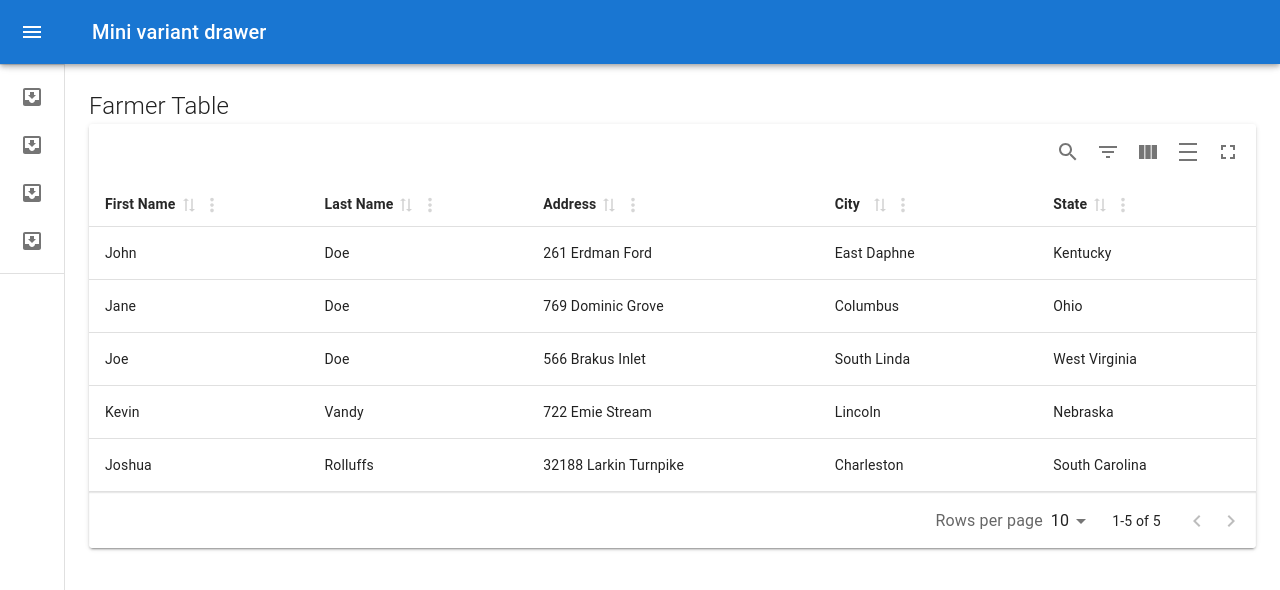
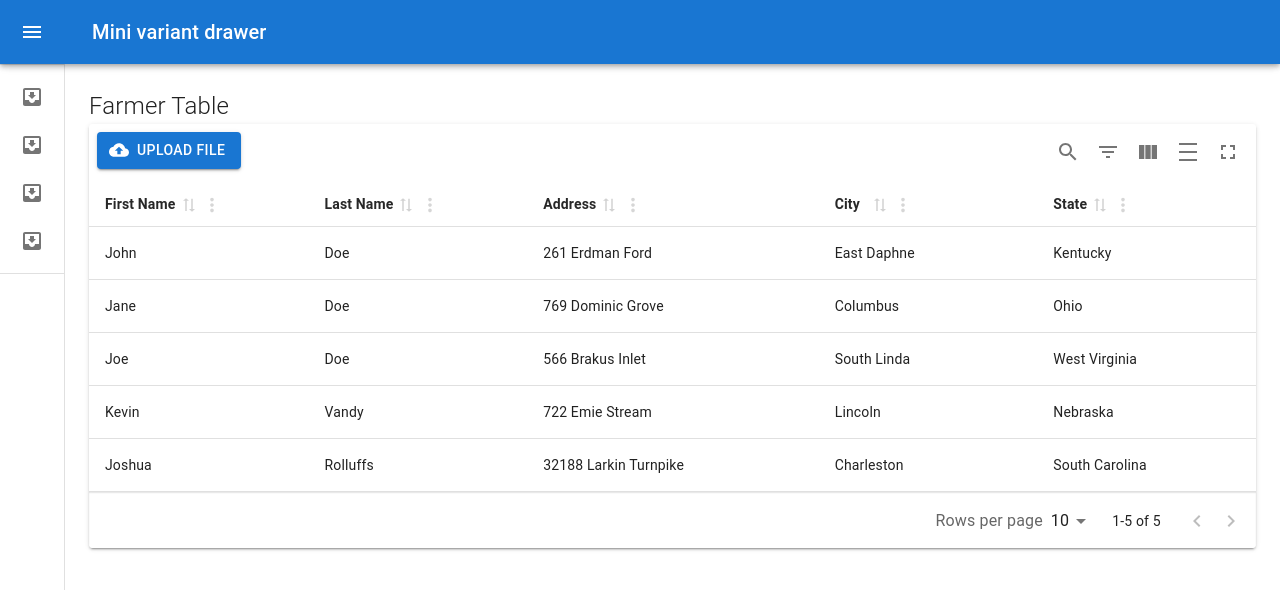
Before and after one commit to bharatrohan2016/svm-dashboard-frontend, a React (Create React App) app: page /farmer in a window 1280 px wide. Shown: the top 590 px of the page. Built offline with nearby package versions, Linux system fonts and the light colour scheme.

Commit message:
updated Farmer.jsx

```diff
--- a/package.json
+++ b/package.json
@@ -5,7 +5,7 @@
   "dependencies": {
     "@emotion/react": "^11.11.1",
     "@emotion/styled": "^11.11.0",
-    "@mui/icons-material": "^5.14.12",
+    "@mui/icons-material": "^5.14.13",
     "@mui/material": "^5.14.12",
     "@mui/x-charts": "^6.0.0-alpha.14",
     "@testing-library/jest-dom": "^5.17.0",
--- a/src/Components/User/Farmer.jsx
+++ b/src/Components/User/Farmer.jsx
@@ -1,5 +1,9 @@
 import React, { useMemo, useRef, useState, useEffect } from 'react';
 import { MaterialReactTable } from 'material-react-table';
+import { Button } from '@mui/material';
+import { styled } from '@mui/material/styles';
+import CloudUploadIcon from '@mui/icons-material/CloudUpload';
+import { exportCSV } from '../../Service/api';
 
 const data = [
   {
@@ -49,7 +53,9 @@ const data = [
   },
 ];
 
+
 const Farmer = () => {
+  const [isDisabled, setIsDisabled] = useState(false);
   const columns = useMemo(
     () => [
       {
@@ -80,9 +86,29 @@ const Farmer = () => {
     ],
     [],
   );
+  const fileHandler = (event) => {
+    setIsDisabled(true);
+    const formData = new FormData();
+    formData.append('csv', event.target.files[0])
+    exportCSV(formData).then((response) => {
+      console.log(response);
+      setIsDisabled(false);
+    })
+  }
+  const VisuallyHiddenInput = styled('input')({
+    clip: 'rect(0 0 0 0)',
+    clipPath: 'inset(50%)',
+    height: 1,
+    overflow: 'hidden',
+    position: 'absolute',
+    bottom: 0,
+    left: 0,
+    whiteSpace: 'nowrap',
+    width: 1,
+  });
   return (
     <>
-      <h2 variant="h5" gutterBottom style={{'textAlign': 'initial', 'fontWeight': '300'}}>
+      <h2 variant="h5" style={{'textAlign': 'initial', 'fontWeight': '300'}}>
         Farmer Table
       </h2>
 
@@ -90,10 +116,16 @@ const Farmer = () => {
         columns={columns}
         data={data}
         muiTablePaginationProps={{
-          rowsPerPageOptions: [5, 10],
+          rowsPerPageOptions: [5, 10, 15, 50],
           showFirstButton: true,
           showLastButton: true,
         }}
+        renderTopToolbarCustomActions={() => (
+          <Button component="label" variant="contained" startIcon={<CloudUploadIcon/>}>
+          Upload file
+          <VisuallyHiddenInput onChange={fileHandler} type="file" />
+          </Button>
+        )}
       />
     </>
   )
--- a/src/Service/api.js
+++ b/src/Service/api.js
@@ -16,3 +16,12 @@ export const signInUser = async(data) => {
         console.log('Error while calling signin api', error.response.data);
     }
 }
+
+export const exportCSV = async (formData) =>{
+    try{
+        const result = await axios.post(`${URL}/api/farmer-csv`, formData);
+        return result.data;
+    }catch(e){
+        console.log(e)
+    }
+}
```
Also changed, not shown: 1 other file (tests, documents, lock files or other folders).
